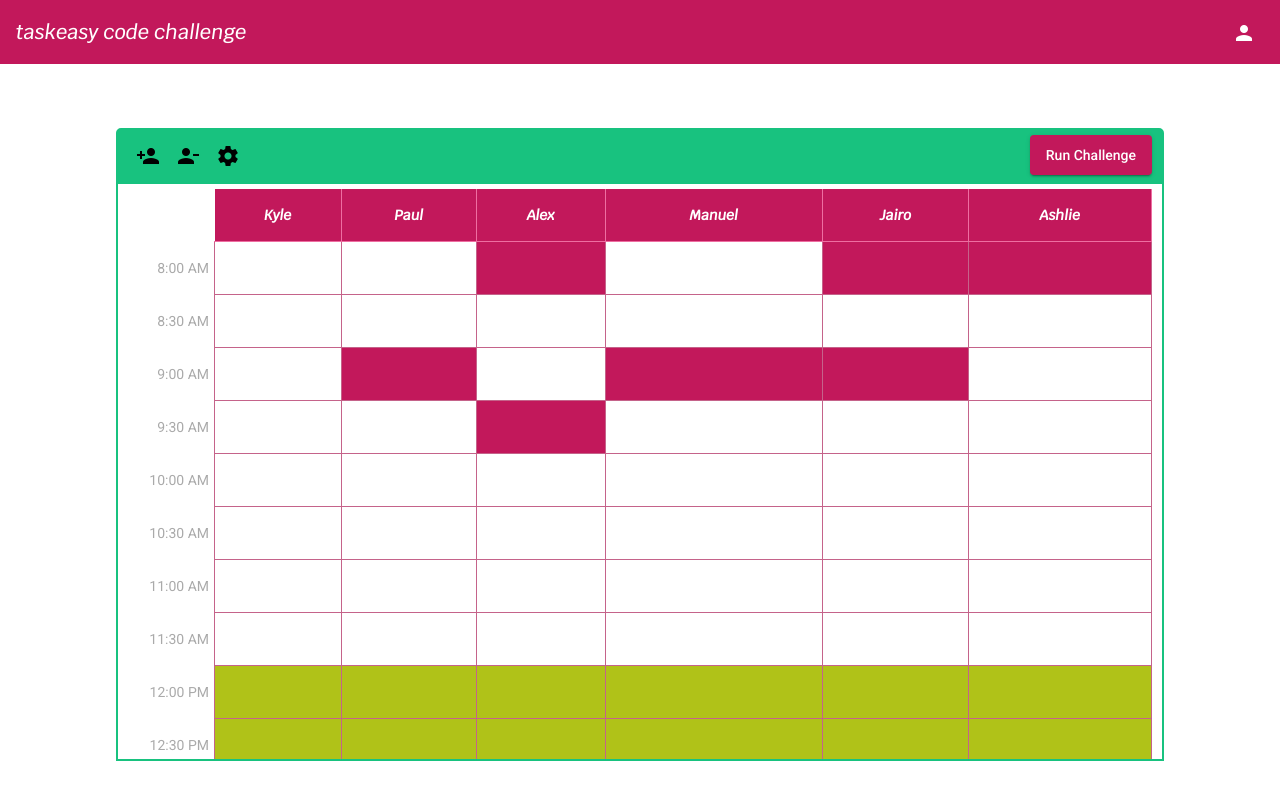
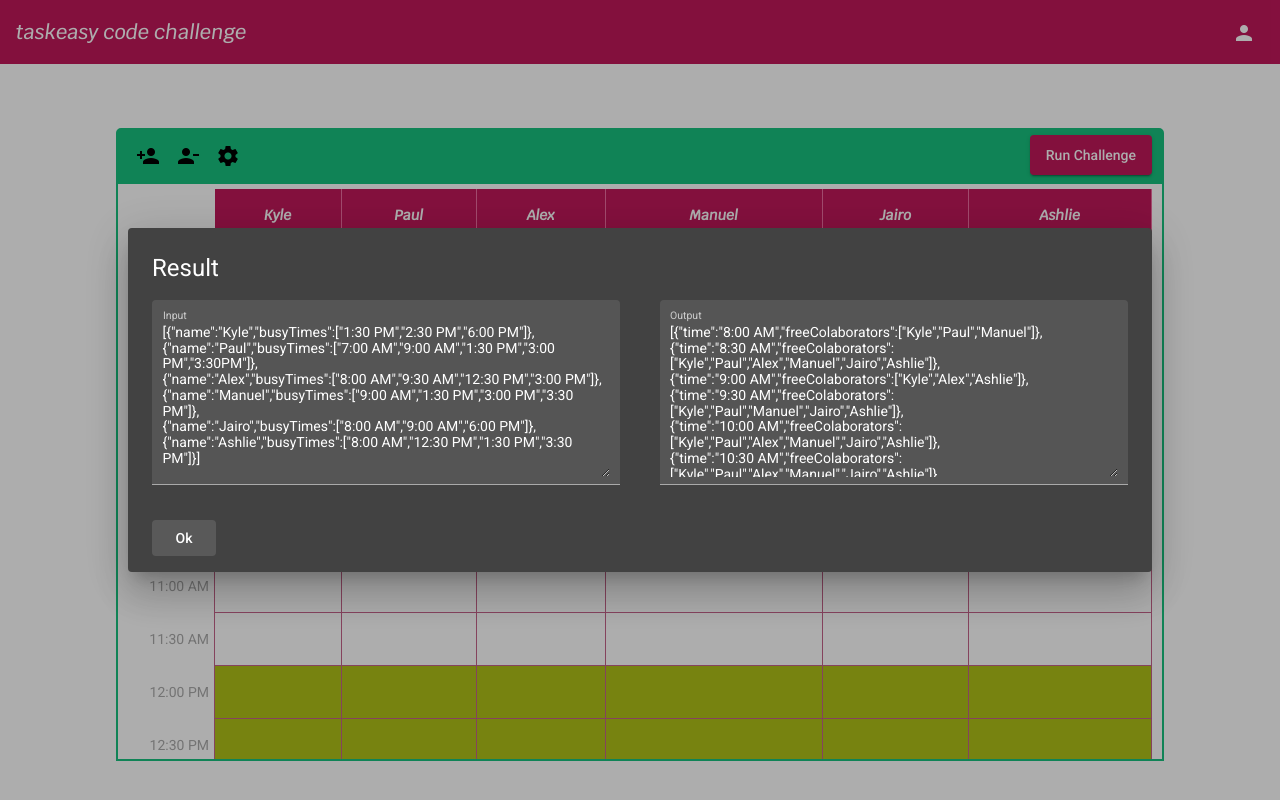
Before and after one commit to marckomatic/code-challenge, an Angular app: page / in a window 1280 px wide. Both pictures are taken after a click on the button "Run Challenge". Built offline with nearby package versions, Linux system fonts and the light colour scheme.

Commit message:
Added dialog for result.

```diff
--- a/src/app/app.module.ts
+++ b/src/app/app.module.ts
@@ -8,18 +8,22 @@ import { MaterialModule } from './modules/material/material.module';
 import { ToolbarComponent } from './components/toolbar/toolbar.component';
 import { DailyPlannerComponent } from './components/daily-planner/daily-planner.component';
 import { ResultDialogComponent } from './components/daily-planner/result-dialog/result-dialog.component';
+import { FormsModule } from '@angular/forms';
+import { AddCollabDialogComponent } from './components/daily-planner/add-collab-dialog/add-collab-dialog.component';
 
 @NgModule({
   declarations: [
     AppComponent,
     ToolbarComponent,
     DailyPlannerComponent,
-    ResultDialogComponent
+    ResultDialogComponent,
+    AddCollabDialogComponent
   ],
   imports: [
     BrowserModule,
     AppRoutingModule,
     BrowserAnimationsModule,
+    FormsModule,
     MaterialModule
   ],
   providers: [],
--- /dev/null
+++ b/src/app/components/daily-planner/add-collab-dialog/add-collab-dialog.component.html
@@ -0,0 +1 @@
+<p>add-collab-dialog works!</p>
--- /dev/null
+++ b/src/app/components/daily-planner/add-collab-dialog/add-collab-dialog.component.ts
@@ -0,0 +1,15 @@
+import { Component, OnInit } from '@angular/core';
+
+@Component({
+  selector: 'app-add-collab-dialog',
+  templateUrl: './add-collab-dialog.component.html',
+  styleUrls: ['./add-collab-dialog.component.css']
+})
+export class AddCollabDialogComponent implements OnInit {
+
+  constructor() { }
+
+  ngOnInit(): void {
+  }
+
+}
--- a/src/app/components/daily-planner/daily-planner.component.html
+++ b/src/app/components/daily-planner/daily-planner.component.html
@@ -13,7 +13,7 @@
 
     <span class="toolbar-spacer"></span>
 
-    <button mat-raised-button color="primary">Run Challenge</button>
+    <button mat-raised-button color="primary" (click)="runChallenge()">Run Challenge</button>
 </div>
 
 <div id="planner-container">
--- a/src/app/components/daily-planner/daily-planner.component.ts
+++ b/src/app/components/daily-planner/daily-planner.component.ts
@@ -1,6 +1,8 @@
 import { Component, OnInit } from '@angular/core';
+import { MatDialog, MatDialogConfig } from '@angular/material/dialog';
 import { CollaboratorSchedule } from 'src/app/models/CollaboratorSchedule';
 import { ScheduleManagerService, defineTimeLabels } from 'src/app/services/schedule-manager.service';
+import { ResultDialogComponent } from './result-dialog/result-dialog.component';
 
 @Component({
   selector: 'app-daily-planner',
@@ -39,12 +41,34 @@ export class DailyPlannerComponent implements OnInit {
     }
   ]
 
-  constructor(private _scheduleManager: ScheduleManagerService) {
+  constructor(private _scheduleManager: ScheduleManagerService, public dialog:MatDialog) {
   }
 
   ngOnInit(): void {
     this.officeHours = Array.from(this._scheduleManager.getTimeLabels())
   }
+
+  /**
+   * Shows a dialogue with the input and the output of the challenge.
+   */
+  runChallenge(){
+    let input:string = JSON.stringify(this.collaborators);
+    let output:string = this._scheduleManager.getFreeCollaboratorsSchedule(this.collaborators);
+
+    this.turnbackBusyTimesToArray();
+    const dialogRef = this.dialog.open(ResultDialogComponent, {
+      width: '80%',
+      data: {
+        input: input.split("},").join("},\n"),
+        output: output.split("},").join("},\n")
+      }
+    });
+
+    dialogRef.afterClosed().subscribe(result => {
+      console.log(result);
+    });
+  }
+
   /**
    * Add a busy time to the collaborator in an specified time
    * if it is busy, then it turns into an available time.
@@ -86,5 +110,10 @@ export class DailyPlannerComponent implements OnInit {
     return (collaborator.busyTimes as string[]).includes(time) ? '#C2185B' : 'white';
   }
 
+  turnbackBusyTimesToArray(){
+    for(let colaborator of this.collaborators){
+      colaborator.busyTimes = Array.from(colaborator.busyTimes);
+    }
+  }
 
 }
--- a/src/app/components/daily-planner/result-dialog/result-dialog.component.css
+++ b/src/app/components/daily-planner/result-dialog/result-dialog.component.css
@@ -0,0 +1,15 @@
+
+.container{
+    display: flex;
+    justify-content: space-between;
+}
+
+.input{
+    flex-basis: 48%;
+}
+
+textarea{
+    height: 150px;
+    white-space: pre-wrap;
+    overflow-wrap: break-word;
+}
--- a/src/app/components/daily-planner/result-dialog/result-dialog.component.html
+++ b/src/app/components/daily-planner/result-dialog/result-dialog.component.html
@@ -1 +1,18 @@
-<p>result-dialog works!</p>
+<h1 mat-dialog-title>Result</h1>
+
+<div mat-dialog-content class="container">
+  <mat-form-field class="input" appearance="fill">
+    <mat-label>Input</mat-label>
+    <textarea matInput [(ngModel)]="data.input" readonly></textarea>
+  </mat-form-field>
+
+  <mat-form-field class="input" appearance="fill">
+    <mat-label>Output</mat-label>
+    <textarea matInput readonly>{{data.output}}</textarea>
+  </mat-form-field>
+</div>
+
+
+<div mat-dialog-actions>
+  <button mat-button [mat-dialog-close]="data.output" cdkFocusInitial>Ok</button>
+</div>
--- a/src/app/components/daily-planner/result-dialog/result-dialog.component.ts
+++ b/src/app/components/daily-planner/result-dialog/result-dialog.component.ts
@@ -1,4 +1,5 @@
-import { Component, OnInit } from '@angular/core';
+import {OnInit, Component, Inject } from '@angular/core';
+import {MatDialog, MatDialogRef, MAT_DIALOG_DATA} from '@angular/material/dialog';
 
 @Component({
   selector: 'app-result-dialog',
@@ -7,9 +8,16 @@ import { Component, OnInit } from '@angular/core';
 })
 export class ResultDialogComponent implements OnInit {
 
-  constructor() { }
 
-  ngOnInit(): void {
+  constructor(
+    public dialogRef: MatDialogRef<ResultDialogComponent>,
+    @Inject(MAT_DIALOG_DATA) public data: any) {}
+
+  ngOnInit(){
+
   }
 
+  onNoClick(): void {
+    this.dialogRef.close();
+  }
 }
--- a/src/app/services/schedule-manager.service.ts
+++ b/src/app/services/schedule-manager.service.ts
@@ -66,7 +66,7 @@ export class ScheduleManagerService {
 
         //Pushing collaborators that are free in this time interval.
         for (let collaborator of collaboratorsSchedule) {
-          //This variable looks at the Set of the collaborator (the Set created a few lines above)
+          //This variable looks at the busyTimes Set of the collaborator (the Set created a few lines above)
           //and if the time is not in this busyTimes set, the collaborator is free at this time
           let collaboratorIsFree = !(collaborator.busyTimes as Set<string>).has(timeLabel);
           if (collaboratorIsFree) {
@@ -80,7 +80,7 @@ export class ScheduleManagerService {
         }
       }
     );
-    return JSON.stringify(collaboratorsSchedule);
+    return JSON.stringify(scheduleTimesWithFreeCollaborators);
   }
 
   /**
```
Also changed, not shown: src/app/modules/material/material.module.ts (+7 -1 lines), src/app/components/daily-planner/add-collab-dialog/add-collab-dialog.component.css (added), 1 other file (tests, documents, lock files or other folders).
